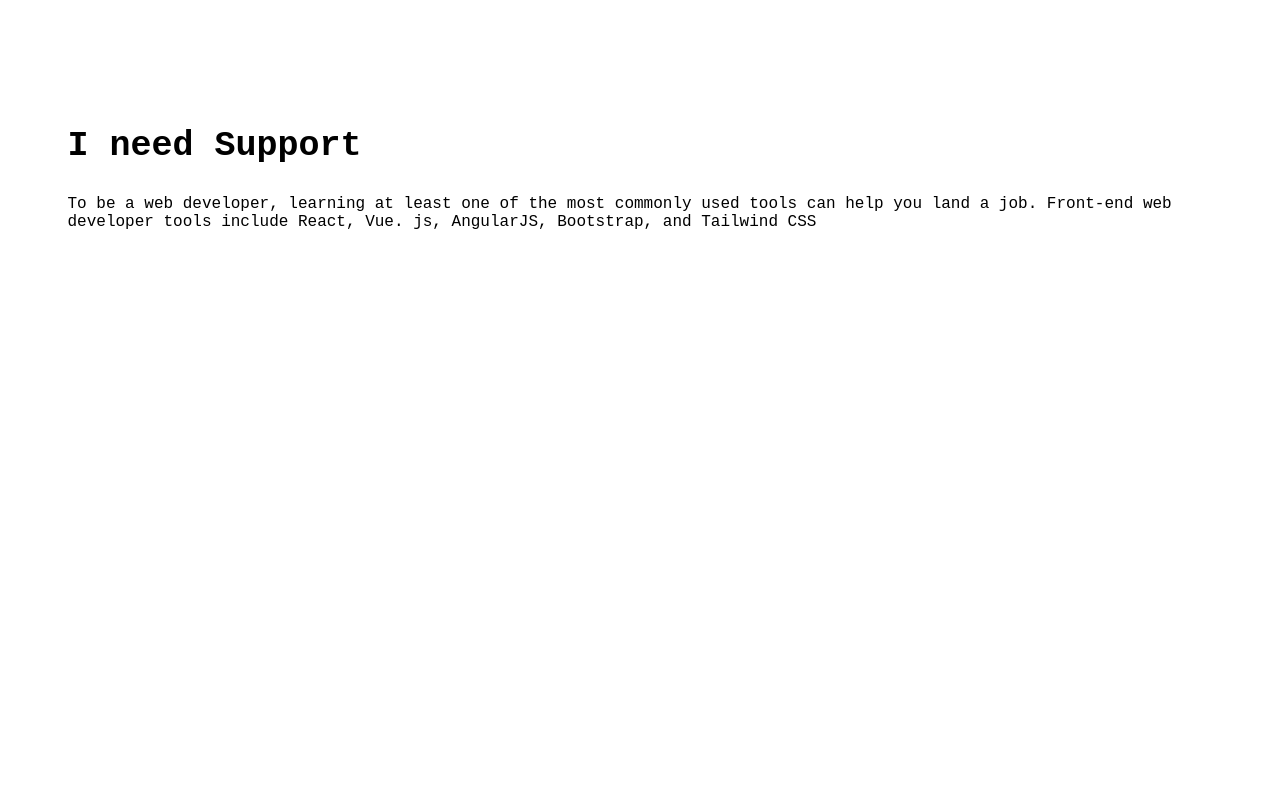
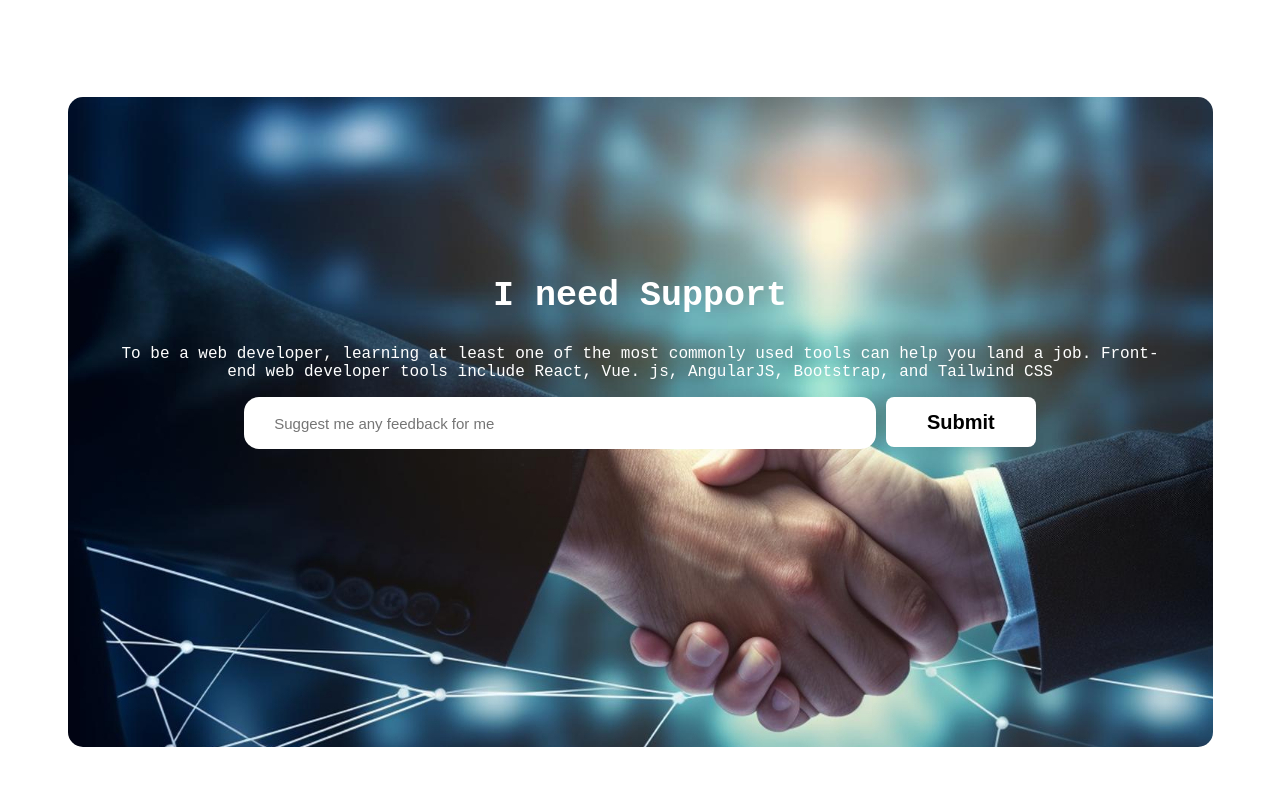
Before and after one commit to rafiulhasan1/F1-assignment-B10, a plain HTML site: page index.html in a window 1280 px wide. Shown: the part 3764-4549 px from the top of the page. Before the commit the page ends 4011 px from the top, so only its background shows below. Drawn offline with Linux system fonts and the light colour scheme; a web font is replaced by a local one.

Commit message:
support part added

```diff
--- a/css/style.css
+++ b/css/style.css
@@ -116,7 +116,37 @@ h1{
     margin-bottom: 100px;
 }
 
-
 .btn-target{
     color: black;
 }
+
+/* help part started */
+.help-container{
+    color: white;
+    text-align: center;
+    padding-top: 150px;
+    padding-left: 50px;
+    padding-right: 50px;
+    margin-bottom: 100px;
+    border-radius: 15px;
+}
+
+.input-sp{
+    width: 600px;
+    height: 50px;
+    border-radius: 15px;
+    border: none;
+    font-size: 15px;
+    padding-left: 30px;
+}
+
+.btn-sp{
+    width: 150px;
+    height: 50px;
+    border-radius: 8px;
+    border: none;
+    background-color: white;
+    color: black;
+    font-weight: 600;
+    font-size: 20px;
+}
--- a/index.html
+++ b/index.html
@@ -91,9 +91,11 @@
         <!-- target part end -->
 
         <!-- support part start -->
-         <section>
+         <section class="help-container" style="background-image: url(/assets/handshake.jpg);  height: 500px;">
             <h1>I need Support</h1>
             <p>To be a web developer, learning at least one of the most commonly used tools can help you land a job. Front-end web developer tools include React, Vue. js, AngularJS, Bootstrap, and Tailwind CSS</p>
+            <input type="text" name="" class="input-sp" placeholder="Suggest me any feedback for me">
+            <button class="btn-sp">Submit</button>
          </section>
         <!-- support part end -->
     </main>
```
